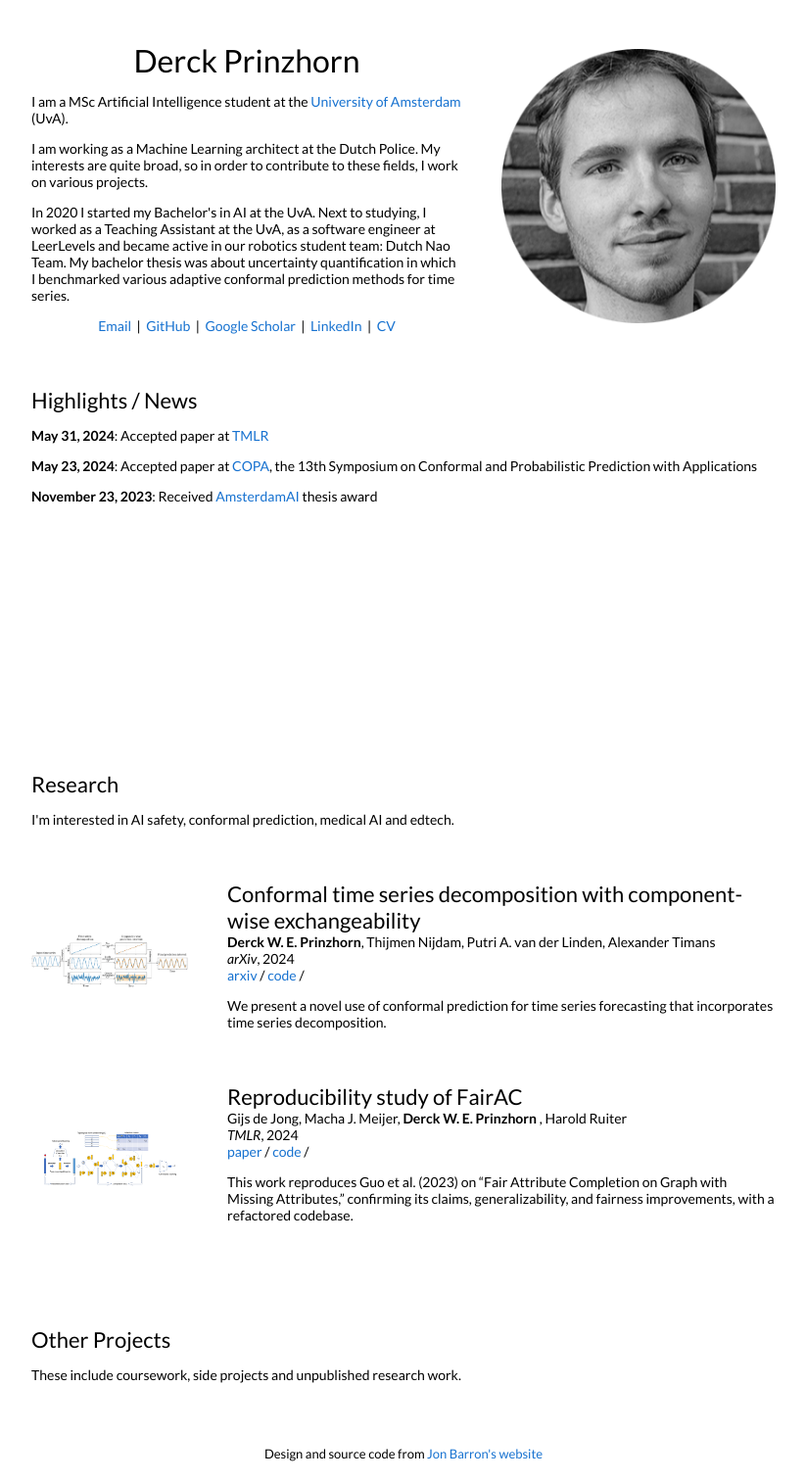
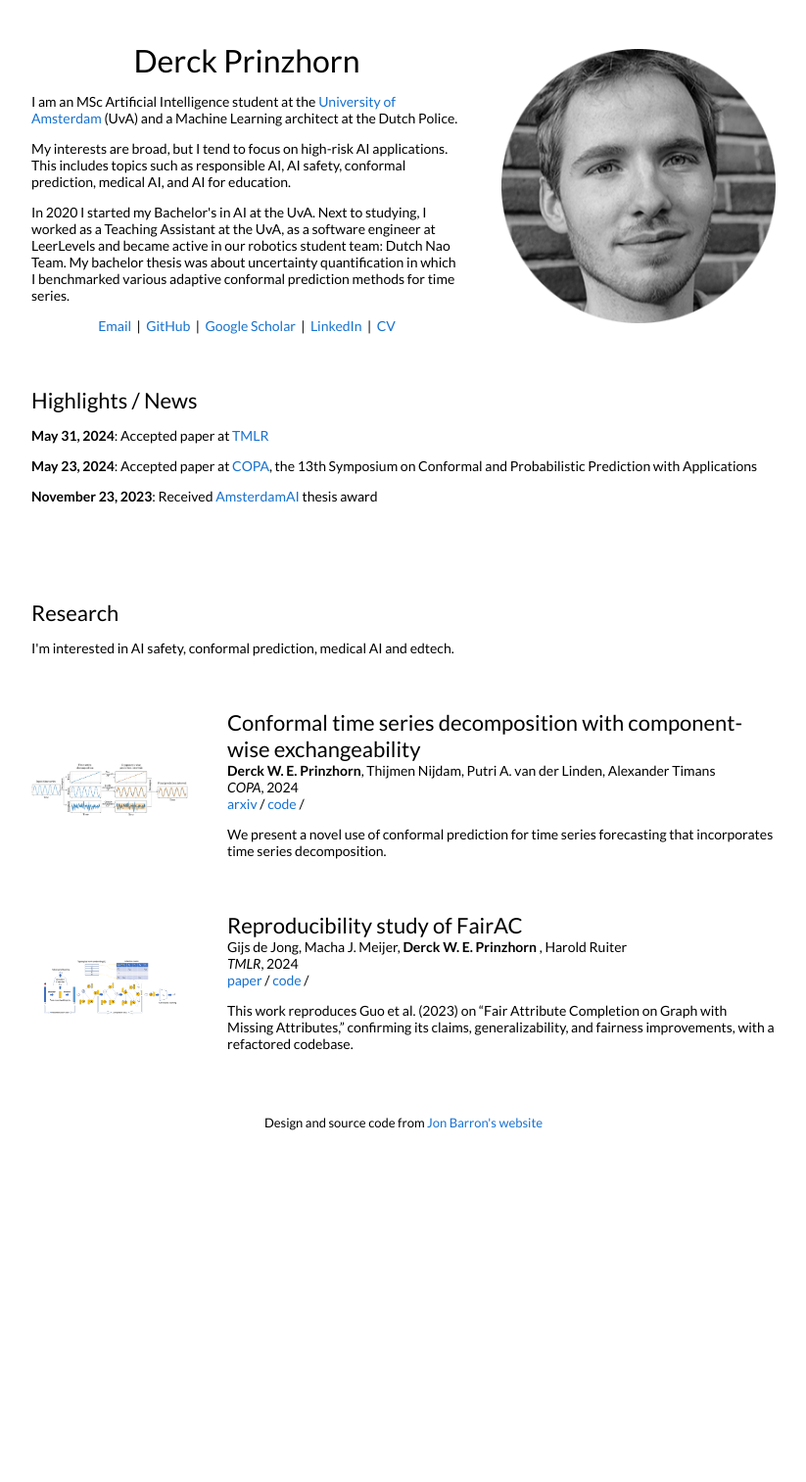
Before and after one commit to dweprinz/dweprinz.github.io, a Jekyll site: the page built from _posts/2024-06-24-conformalTSD.markdown, in a window 1280 px wide. Shown: the whole page at 98% size, without its empty margins (228-1051 px from the left). Built offline with Jekyll 4.4.1, drawn with Linux system fonts in a browser that asks for light colours; after the commit the page ends 1175 px from its top, so only the background shows below that.

Commit message:
update page

```diff
--- a/_layouts/default.html
+++ b/_layouts/default.html
@@ -34,10 +34,14 @@
               <h1>
                 Derck Prinzhorn
               </h1>
-              <p>I am a MSc Artificial Intelligence student at the <a href="https://www.uva.nl/">University of Amsterdam</a> (UvA).
+              <p>
+
+
+I am an MSc Artificial Intelligence student at the <a href="https://www.uva.nl/">University of Amsterdam</a> (UvA) and a Machine Learning architect at the Dutch Police.
+
               </p>
               <p>
-                I am working as a Machine Learning architect at the Dutch Police. My interests are quite broad, so in order to contribute to these fields, I work on various projects.
+                My interests are broad, but I tend to focus on high-risk AI applications. This includes topics such as responsible AI, AI safety, conformal prediction, medical AI, and AI for education.
               </p>
               <p>
                 In 2020 I started my Bachelor's in AI at the UvA. Next to studying, I worked as a Teaching Assistant at the UvA, as a software engineer at LeerLevels and became active in our robotics student team: Dutch Nao Team. My bachelor thesis was about uncertainty quantification in which I benchmarked various adaptive conformal prediction methods for time series.
@@ -209,7 +213,10 @@
           {% endfor %}
           {% endfor %}
         </table> -->
-        <br>
+
+
+
+        <!-- <br>
         <br>
         <br>
         <table style="width:100%;border:0px;border-spacing:0px;border-collapse:separate;margin-right:auto;margin-left:auto;">
@@ -220,7 +227,9 @@
               </p>
             </td>
           </tr>
-        </table>
+        </table> -->
+
+
         <table style="width:100%;border:0px;border-spacing:0px;border-collapse:separate;margin-right:auto;margin-left:auto;">
 
           {% for post in site.posts %}
--- a/_posts/2024-06-24-conformalTSD.markdown
+++ b/_posts/2024-06-24-conformalTSD.markdown
@@ -6,7 +6,7 @@ image: /images/conformal/pipeline_decomp.jpg
 categories: research
 author: "Derck W. E. Prinzhorn"
 authors: "<strong>Derck W. E. Prinzhorn</strong>, Thijmen Nijdam, Putri A. van der Linden, Alexander Timans"
-venue: "arXiv"
+venue: "COPA"
 arxiv: https://arxiv.org/abs/2406.16766
 code: https://github.com/dweprinz/CP-TSD
 ---
--- a/style.scss
+++ b/style.scss
@@ -116,7 +116,7 @@ span.highlight {
     padding: 0px;
     position: relative;
     width: auto;
-    height: 325px;
+    height: 150px;  // original:
     overflow: scroll;
     overflow-x: hidden;
 }
```
Also changed, not shown: 4 other files.
